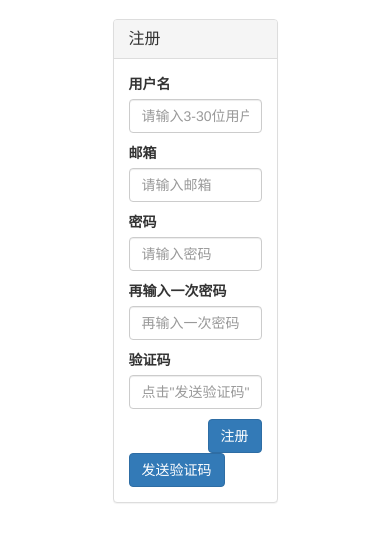
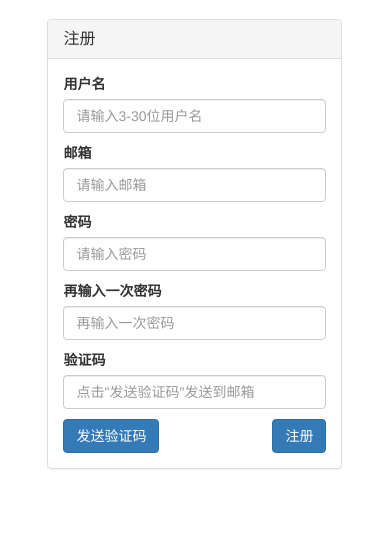
Before and after one commit to DangFon/test1, a Django app: page /user/register/ in a window 390 px wide. Shown: the part 51-593 px from the top of the page. Run offline with Django 3.2, Linux system fonts and the light colour scheme; some libraries are stand-ins or nearby versions.

Commit message:
修改桌面

```diff
--- a/user/templates/user/forget_password.html
+++ b/user/templates/user/forget_password.html
@@ -10,7 +10,7 @@
 {% block content %}
     <div class = 'container'>
         <div class="row">
-            <div class="col-xs-6 col-xs-offset-3 col-md-4 col-lg-4 col-lg-offset-4">
+            <div class="col-xs-10 col-xs-offset-1 col-md-6 col-md-offset-3 col-lg-4 col-lg-offset-4">
                 <div class="panel panel-default">
                   <div class="panel-heading">
                     <h3 class="panel-title">重置密码</h3>
--- a/user/templates/user/login.html
+++ b/user/templates/user/login.html
@@ -6,7 +6,7 @@
 {% block content %}
     <div class = 'container'>
         <div class="row">
-            <div class="col-xs-6 col-xs-offset-3 col-md-4 col-lg-4 col-lg-offset-4">
+            <div class="col-xs-10 col-xs-offset-1 col-md-6 col-md-offset-3 col-lg-4 col-lg-offset-4">
                 {% if not user.is_authenticated %}
                     <div class="panel panel-default" >
                         <div class="panel-heading">
--- a/user/templates/user/register.html
+++ b/user/templates/user/register.html
@@ -11,7 +11,7 @@
     <div class = 'container'>
         <div class="row">
          {% if not user.is_authenticated %}
-            <div class="col-xs-6 col-xs-offset-3 col-md-4 col-lg-4 col-lg-offset-4">
+            <div class="col-xs-10 col-xs-offset-1 col-md-6 col-md-offset-3 col-lg-4 col-lg-offset-4">
                 <div class="panel panel-default">
                   <div class="panel-heading">
                     <h3 class="panel-title">注册</h3>
```
